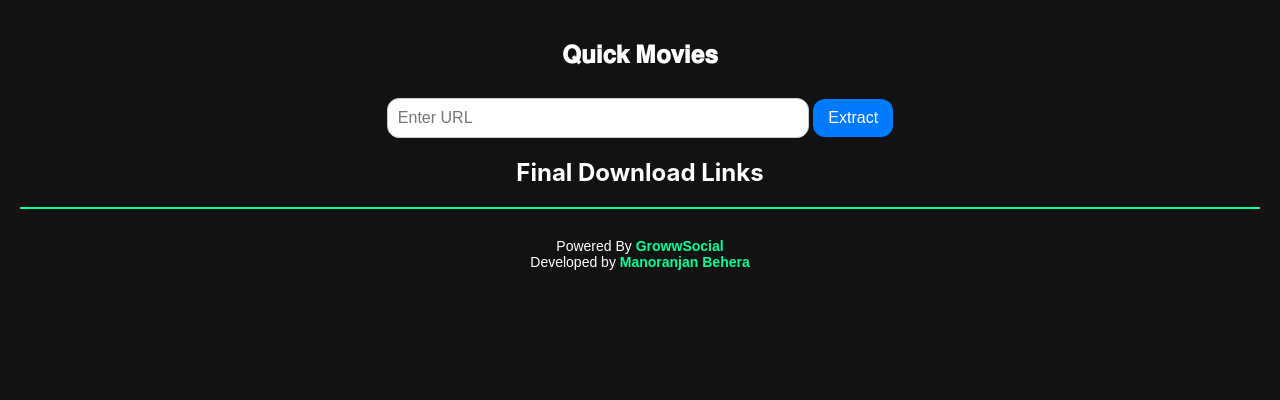
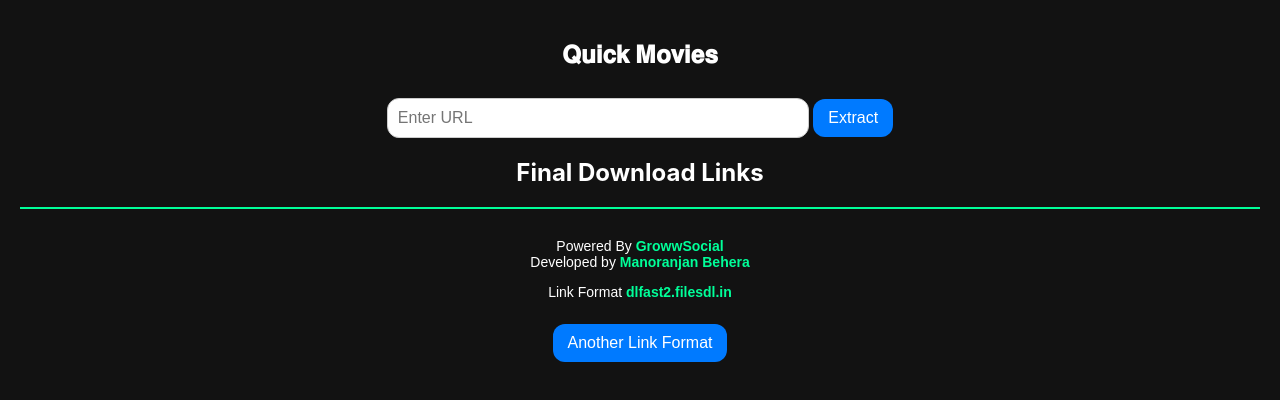
Before and after one commit to growwsocial/Quickmovies, a plain HTML site: page link-extractor/index.html in a window 1280 px wide. Drawn offline with Linux system fonts and the light colour scheme.

Commit message:
Update index.html

```diff
--- a/link-extractor/index.html
+++ b/link-extractor/index.html
@@ -14,6 +14,8 @@
     <ul id="finalLinks"></ul>
     <footer>
     <p>Powered By <span>GrowwSocial</span> <br>Developed by <span>Manoranjan Behera</span></p>
+    <p>Link Format<span> dlfast2.filesdl.in</span></p>
+        <a href="https://growwsocial.github.io/Quickmovies/link-extractor/botdd.filesdl.in/"><button> Another Link Format</button></a>
     </footer>
     <script src="https://smmasters.socpanel.com">
     </script>
```
